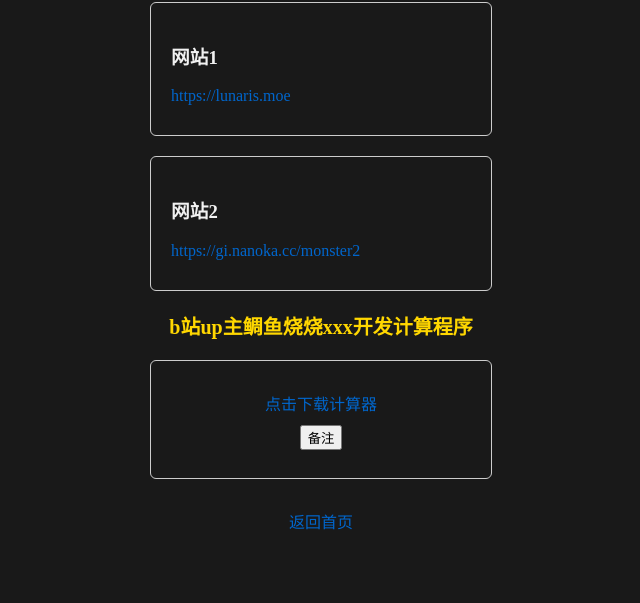
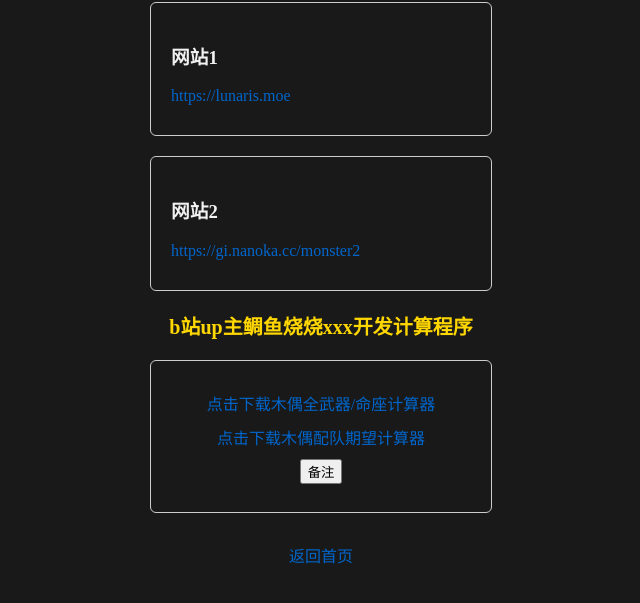
Before and after one commit to yuhuazhe/yuhuazhe1, a plain HTML site: page library.html in a window 1280 px wide. Shown: the part 73-676 px from the top of the page, without its empty margins (319-959 px from the left). Drawn offline with Linux system fonts and the light colour scheme.

Commit message:
Add files via upload

```diff
--- a/library.html
+++ b/library.html
@@ -61,7 +61,8 @@ body{background:#191919;color:#f1f1f1;}
     <h1>b站up主鲷鱼烧烧xxx开发计算程序</h1>
     <div class="box">
  <div style="text-align:center;margin-top:8px;">
-<a href="自主计算器/小猫期望（全武器，全命座，全配队）.exe" download class="down-btn">点击下载计算器</a>
+<a href="自主计算器/小猫期望（全武器，全命座，全配队） (1).exe" download class="down-btn">点击下载木偶全武器/命座计算器</a>
+<a href="自主计算器/小猫配队期望排名（全命座全武器）.exe (1).exe" download class="down-btn">点击下载木偶配队期望计算器</a>
 </div>
 
 <div align="center" style="margin:8px 0;">
@@ -77,7 +78,7 @@ body{background:#191919;color:#f1f1f1;}
 <p>2.这里获取到了授权，在网站进行了部署供大家使用</p>
 <p>3.更多备注内容由该up主补充说明</p>
 <p></p>
-<a href="自主计算器/木偶期望计算器使用说明 (1).docx" download class="down-btn">使用说明下载</a>
+<a href="自主计算器/木偶期望计算器使用说明 (2).docx" download class="down-btn">使用说明下载</a>
 
 
  <a href="https://b23.tv/cqRr0Hw" target="_blank">点击进入该up主页</a>
```
Also changed, not shown: 3 other files.
